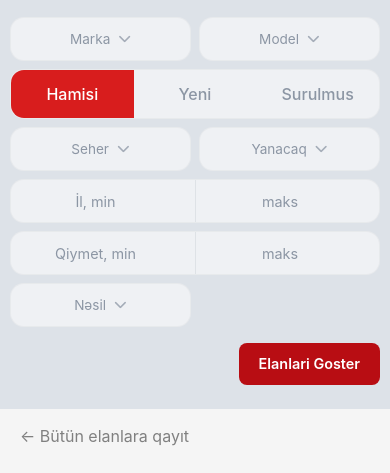
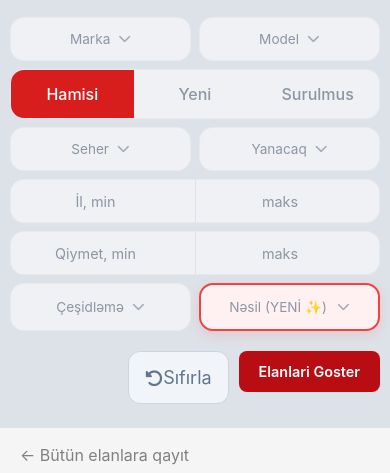
Before and after one commit to emilmustafayev642/turboaz, a Django app: page /detail/12/ in a window 390 px wide. Shown: the part 57-530 px from the top of the page. Run offline with Django 4.2, Linux system fonts and the light colour scheme; data comes from the database, SQL or seed files in the repository; both versions use the stored data as it was after the commit; some libraries are stand-ins or nearby versions.

Commit message:
Added new filter and mobile CSS for Apex

```diff
--- a/templates/detail.html
+++ b/templates/detail.html
@@ -167,15 +167,37 @@
                     <input type="number" name="max_price" placeholder="maks" class="filter-input border-left">
                 </div>
 
+                <!-- indi men responsibil qiymet sistemini yixmaqa baslayiram bu DIV academiyadan SONRA 15/11/26 22:18 -->
 
+                <div class="filter-box">
+                    <span id="selected-sort-label">
+                        {% if request.GET.sort == 'price' %}Ən ucuzlar
+                        {% elif request.GET.sort == '-price' %}Ən bahalılar
+                        {% elif request.GET.sort == 'mileage' %}Yürüşü az olanlar
+                        {% elif request.GET.sort == '-created_at' %}Ən yenilər
+                        {% else %}Çeşidləmə{% endif %}
+                    </span>
+                    <i class="fa-solid fa-chevron-down"></i>
+                    <select name="sort" onchange="document.getElementById('selected-sort-label').innerText = this.options[this.selectedIndex].text">
+                        <option value="-created_at" {% if request.GET.sort == '-created_at' or not request.GET.sort %}selected{% endif %}>Ən yenilər</option>
+                        <option value="price" {% if request.GET.sort == 'price' %}selected{% endif %}>Ən ucuzlar</option>
+                        <option value="-price" {% if request.GET.sort == '-price' %}selected{% endif %}>Ən bahalılar</option>
+                        <option value="mileage" {% if request.GET.sort == 'mileage' %}selected{% endif %}>Yürüşü az olanlar</option>
+                    </select>
+                </div>
+
+
+
+
+                    <!-- pokoleyi hissesi  -->
                     <div class="gen-dropdown-wrapper">
-                    <div class="filter-box" onclick="toggleGenDropdown(event)" style="cursor: pointer;">
-                        <span id="selected-generation-label">Nəsil</span>
+                        <div class="filter-box feature-generation-highlight" onclick="toggleGenDropdown(event)">
+                            <span id="selected-generation-label">Nəsil (YENİ ✨)</span>
                             <i class="fa-solid fa-chevron-down"></i>
                         </div>
 
-                    <!-- Всплывающее окно с фото-карточками поколений -->
                         <div class="gen-dropdown-menu" id="genDropdownMenu" onclick="event.stopPropagation()">
+                            <p id="gen-empty-msg">Əvvəlcə marka və model seçin</p>
                             <div class="generation-cards-grid" id="index-generations-grid">
                                 {% for gen in generations %}
                                     <label class="gen-card" data-model-name="{{ gen.car_model.name }}" onclick="selectGenCard('{{ gen.name|escapejs }}')">
@@ -195,10 +217,17 @@
                     </div>
 
 
+                    </div>
+                </div>
 
                 <div class="all-button-wrapper">
+                    <button type="reset" id="hard-reset-btn" class="btn btn-light" title="Bütün filtrləri sıfırla">
+                        <i class="fa-solid fa-rotate-left"></i> Sıfırla
+                    </button>
                     <button type="submit" class="all_button">Elanlari Goster</button>
                 </div>
+
+
 
                 </div>
             </form>
```
Also changed, not shown: db.sqlite3. Lines whose indentation alone changed are shown as unchanged.
